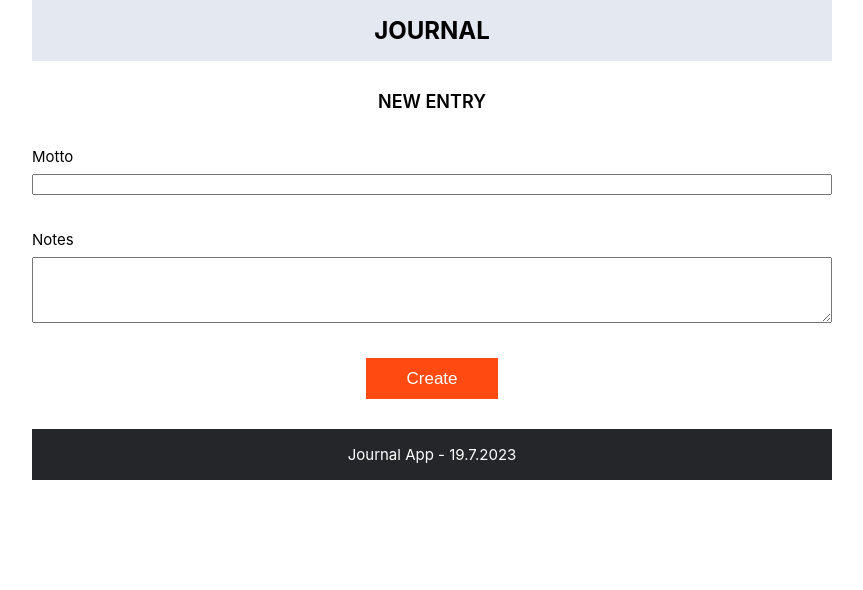
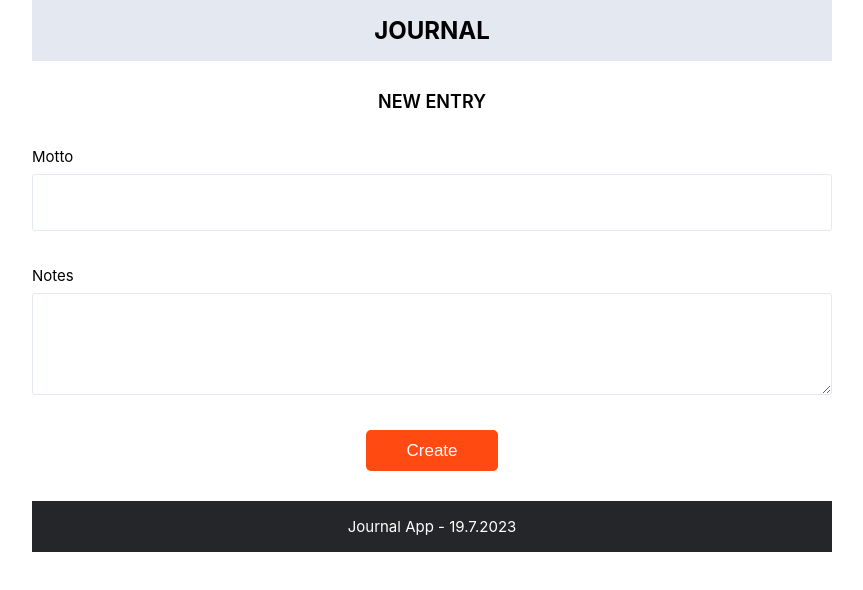
Before and after one commit to JanaS87/journal, a React (Create React App) app: page / in a window 1280 px wide. Shown: the top 590 px of the page, without its empty margins (208-1071 px from the left). Built offline with nearby package versions, Linux system fonts and the light colour scheme.

Commit message:
add stlye

```diff
--- a/src/App.css
+++ b/src/App.css
@@ -1,6 +1 @@
 @import "./index.css";
-
-Main {
-  display: flex;
-  flex-direction: column;
-}
--- a/src/components/Button/Button.css
+++ b/src/components/Button/Button.css
@@ -9,6 +9,7 @@
     text-align: center;
     width: fit-content;
     appearance: none;
+    border-radius: 5px;
   }
 
   .btnStyle:hover {
--- a/src/components/Entry-Form/Entry-Form.css
+++ b/src/components/Entry-Form/Entry-Form.css
@@ -29,6 +29,13 @@
     font-size: 15px;
 }
 
+.entryForm__field :is(input, textarea) {
+    border: 1px solid var(--color-water-10);
+    border-radius: 3px;
+    resize: vertical;
+    padding: 20px;
+}
+
 .entryForm__btn-container {
  display: flex;
  justify-content: center;
--- /dev/null
+++ b/src/components/Main/Main.css
@@ -0,0 +1,4 @@
+Main {
+    display: flex;
+    flex-direction: column;
+  }
--- a/src/components/Main/Main.js
+++ b/src/components/Main/Main.js
@@ -1,3 +1,4 @@
+import "./Main.css";
 import React from "react";
 
 export default function Main({children}){
```
